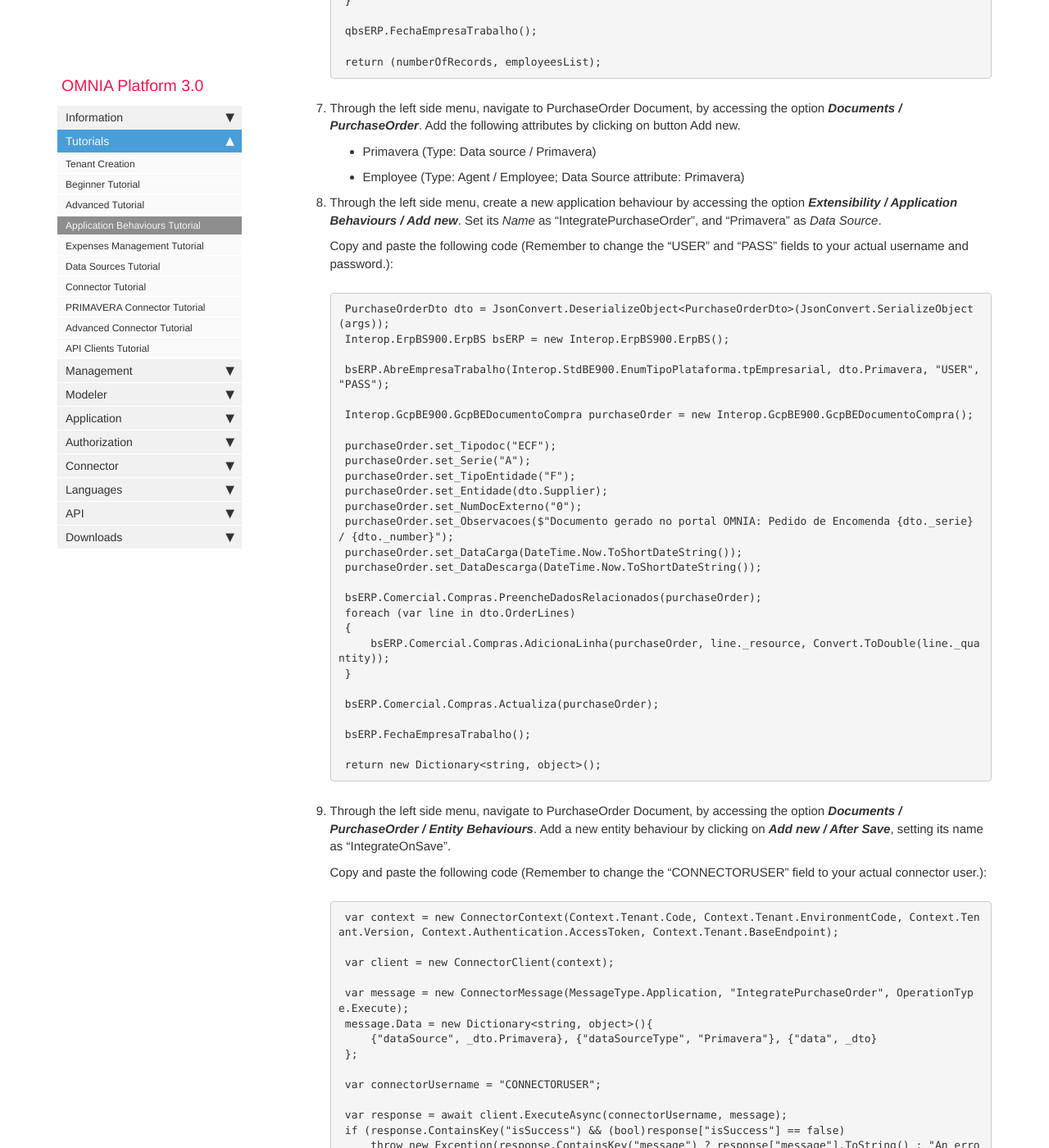
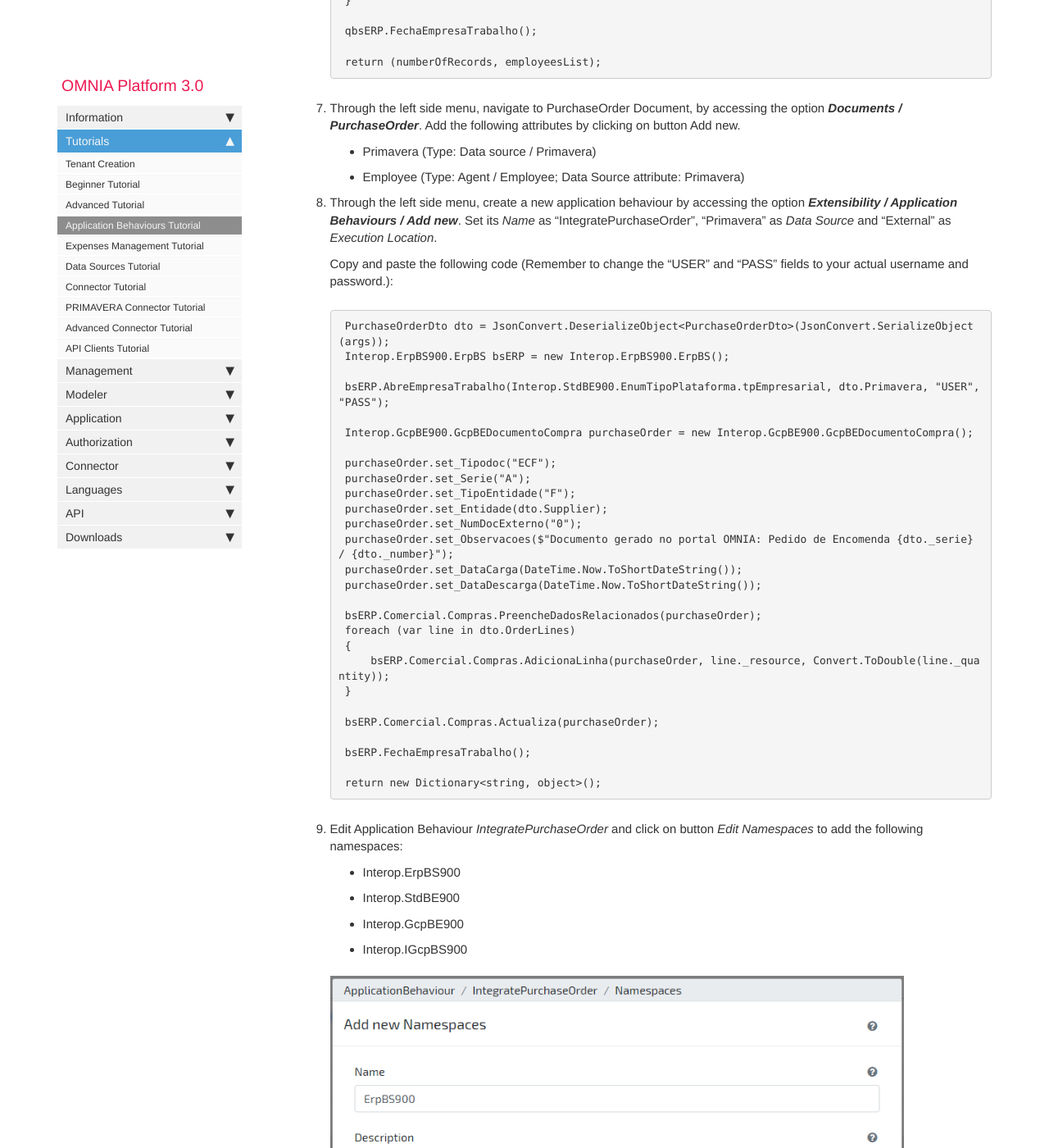
Before and after one commit to daniel8lopes/omnia3, a Jekyll site: the page built from docs/pages/omnia3/Tutorials/omnia3_applicationbehaviourstutorial.md, in a window 1280 px wide and 1400 px high, scrolled down 3419 px. Shown: the whole window at 82% size. Built offline with Jekyll 4.4.1, drawn with Linux system fonts in a browser that asks for light colours; nearby versions of some CDN libraries; comment, search, counter and statistics services are not loaded.

Commit message:
Update omnia3_applicationbehaviourstutorial.md

````diff
--- a/docs/pages/omnia3/Tutorials/omnia3_applicationbehaviourstutorial.md
+++ b/docs/pages/omnia3/Tutorials/omnia3_applicationbehaviourstutorial.md
@@ -82,7 +82,7 @@ A connector and an access to [Primavera ERP](https://pt.primaverabss.com), on ve
     - Primavera (Type: Data source / Primavera)
     - Employee (Type: Agent / Employee; Data Source attribute: Primavera)
 
-7. Through the left side menu, create a new application behaviour by accessing the option ***Extensibility / Application Behaviours / Add new***. Set its *Name* as "IntegratePurchaseOrder", and "Primavera" as *Data Source*.
+7. Through the left side menu, create a new application behaviour by accessing the option ***Extensibility / Application Behaviours / Add new***. Set its *Name* as "IntegratePurchaseOrder", "Primavera" as *Data Source* and "External" as *Execution Location*.
 
     Copy and paste the following code (Remember to change the "USER" and "PASS" fields to your actual username and password.):
 
@@ -116,7 +116,16 @@ A connector and an access to [Primavera ERP](https://pt.primaverabss.com), on ve
     return new Dictionary<string, object>();
     ```
 
-8. Through the left side menu, navigate to PurchaseOrder Document, by accessing the option ***Documents / PurchaseOrder / Entity Behaviours***. Add a new entity behaviour by clicking on ***Add new / After Save***, setting its name as "IntegrateOnSave".
+8. Edit Application Behaviour *IntegratePurchaseOrder* and click on button *Edit Namespaces* to add the following namespaces:
+
+    - Interop.ErpBS900
+    - Interop.StdBE900
+    - Interop.GcpBE900
+    - Interop.IGcpBS900
+
+    ![Modeler ApplicationBehaviour Add_Namespace](/images/tutorials/applicationbehaviours/Modeler-IntegratePurchaseOrder-Add-Namespace.PNG)
+
+9. Through the left side menu, navigate to PurchaseOrder Document, by accessing the option ***Documents / PurchaseOrder / Entity Behaviours***. Add a new entity behaviour by clicking on ***Add new / After Save***, setting its name as "IntegrateOnSave".
 
     Copy and paste the following code (Remember to change the "CONNECTORUSER" field to your actual connector user.):
 
@@ -139,12 +148,12 @@ A connector and an access to [Primavera ERP](https://pt.primaverabss.com), on ve
     return await Task.FromResult(new AfterSaveMessage("Integration with Primavera successful.", AfterSaveMessageType.Success));
     ```
 
-9. Build the model.
+10. Build the model.
 
-10. Go to application area, and create new instance of Primavera. The Connector value is the code defined earlier when the connector was created
+11. Go to application area, and create new instance of Primavera. The Connector value is the code defined earlier when the connector was created
 
-11. Create a new Purchase Order.
+12. Create a new Purchase Order.
 
-12. After creating the purchase order, click on the first option of the top bar, and check the operation result is now visible.
+13. After creating the purchase order, click on the first option of the top bar, and check the operation result is now visible.
 
     ![Modeler view Notifications](/images/tutorials/applicationbehaviours/Application-NotificationCenter.PNG)
````
